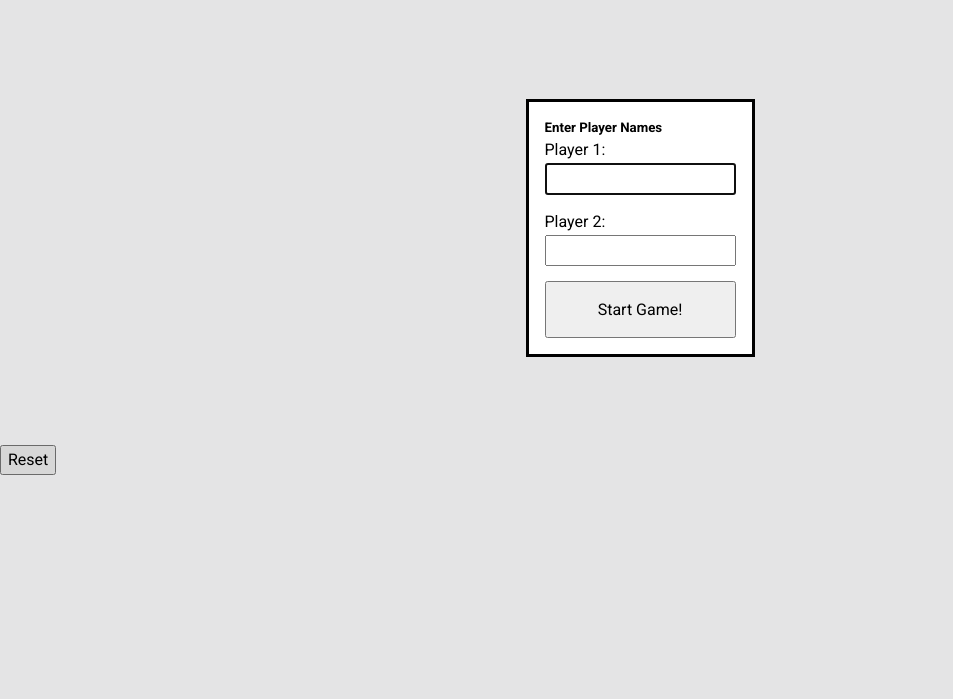
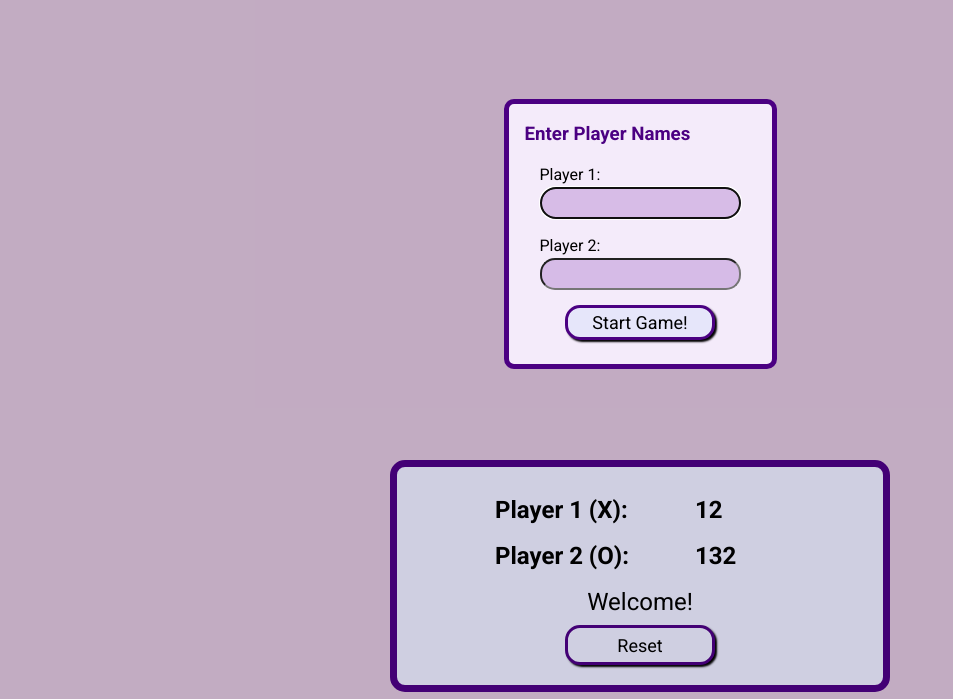
Before and after one commit to Soham-Powar/Tic-Tac-Toe, a plain HTML site: page index.html in a window 1280 px wide. Shown: the part 101-800 px from the top of the page, without its empty margins (0-953 px from the left). Drawn offline with Linux system fonts and the light colour scheme; a web font is replaced by a local one.

Commit message:
Add style to the scoreboard and form input.

```diff
--- a/index.html
+++ b/index.html
@@ -17,7 +17,7 @@
 <body>
 	<h2>Tic Tac Toe</h2>
 	<dialog>
-		<h5>Enter Player Names</h5>
+		<h3>Enter Player Names</h3>
 		<form action="#" method="dialog">
 			<div class="player1-name">
 				<label for="player1Name">Player 1:</label>
@@ -33,8 +33,18 @@
 		</form>
 	</dialog>
 	<div class="container"></div>
-	<div class="message"></div>
-	<button class="reset-btn">Reset</button>
+	<div class="display">
+		<div class="player1">
+			<p>Player 1 (X):</p>
+			<div class="score">12</div>
+		</div>
+		<div class="player2">
+			<p>Player 2 (O):</p>
+			<div class="score">132</div>
+		</div>
+		<div class="message">Welcome!</div>
+		<button class="reset-btn">Reset</button>
+	</div>
 </body>
 
 </html>
--- a/style.css
+++ b/style.css
@@ -74,13 +74,23 @@ h6 {
 /* *************************************************** */
 
 body {
-	background-color: #FEFEFF;
+	background-color: #D8BFD8;
 }
 
 h2 {
 	font-size: 64px;
 	text-align: center;
-	color: #4A6884;
+	color: #4B0082;
+}
+
+h3 {
+	color: #4B0082;
+}
+
+input {
+	background-color: #a66dc760;
+	border-radius: 15px;
+	padding: 2px 7px;
 }
 
 .container {
@@ -92,8 +102,9 @@ h2 {
 
 .container>div {
 	font-size: 64px;
-	border: 2px solid #3a98d4;
-	background-color: #bde9f3;
+	border: 2px solid #4A235A;
+	background: linear-gradient(to bottom right, #FFFFFF, #D7BDE2);
+	box-shadow: 2px 2px 5px rgba(0, 0, 0, 0.2);
 	display: flex;
 	justify-content: center;
 	align-items: center;
@@ -102,6 +113,8 @@ h2 {
 
 .container>div:hover {
 	background-color: aquamarine;
+	background: linear-gradient(to bottom right, #FFFFFF, #C39BD3);
+	/* transform: scale(1.05); */
 }
 
 .bottom-border {
@@ -115,10 +128,14 @@ h2 {
 dialog {
 	margin: auto;
 	margin-top: 200px;
+	border: 5px solid #4B0082;
+	border-radius: 10px;
+	background-color: #f4ebfa;
 }
 
 dialog>form {
 	height: 200px;
+	padding: 15px;
 	display: flex;
 	flex-direction: column;
 	justify-content: space-evenly;
@@ -134,3 +151,54 @@ form>div {
 form>div>* {
 	flex: 1;
 }
+
+.display {
+	background-color: #E6E6FA;
+	border: 7px solid #4B0082;
+	border-radius: 15px;
+	display: flex;
+	flex-direction: column;
+	width: 500px;
+	margin: auto;
+	padding: 20px;
+	margin-top: 15px;
+}
+
+.display>div {
+	display: flex;
+	font-size: x-large;
+	gap: 50px;
+	justify-content: center;
+}
+
+.score {
+	width: 100px;
+	padding: 5px;
+	font-weight: bold;
+}
+
+.display>div>p {
+	width: 150px;
+	padding: 5px;
+	font-weight: bold;
+}
+
+button {
+	width: 150px;
+	height: 40px;
+	margin: auto;
+	border: 3px solid #4B0082;
+	border-radius: 15px;
+	font-size: large;
+	background-color: #E6E6FA;
+	box-shadow: 2px 2px 2px;
+}
+
+button:hover {
+	color: white;
+	background-color: #4B0082;
+}
+
+.message {
+	padding: 5px;
+}
```
